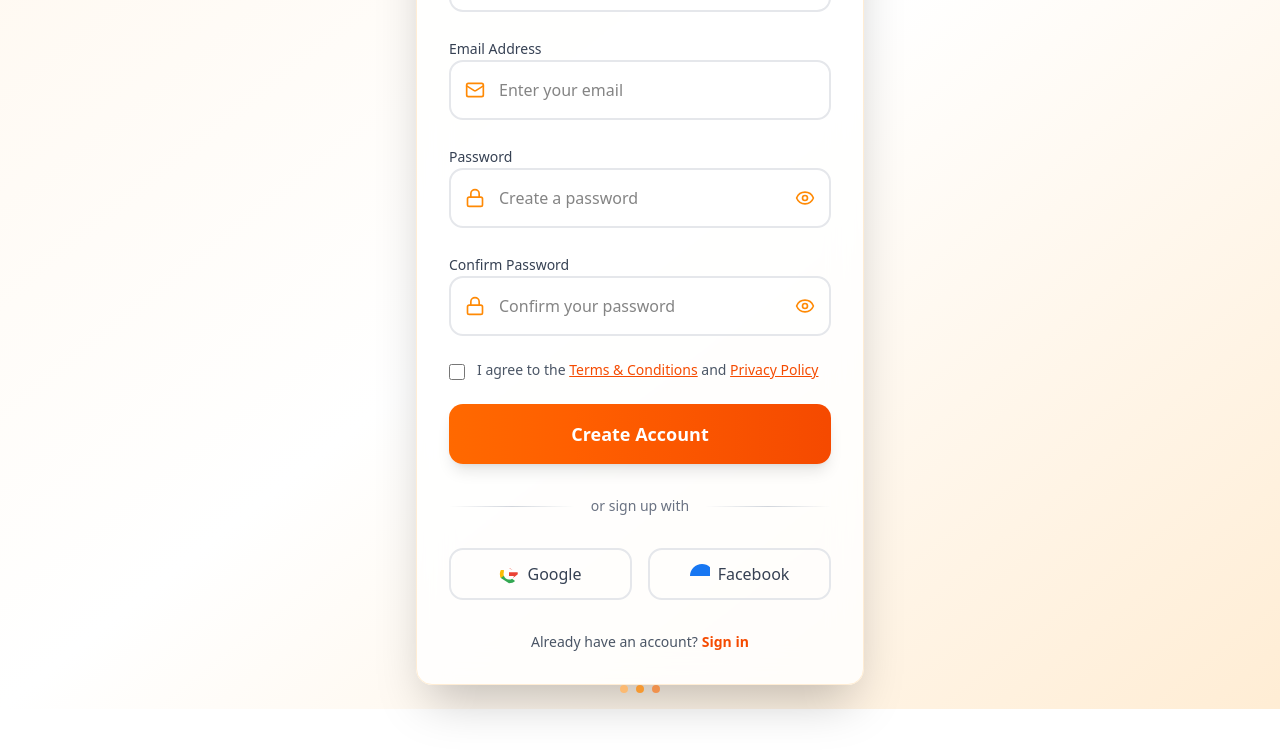
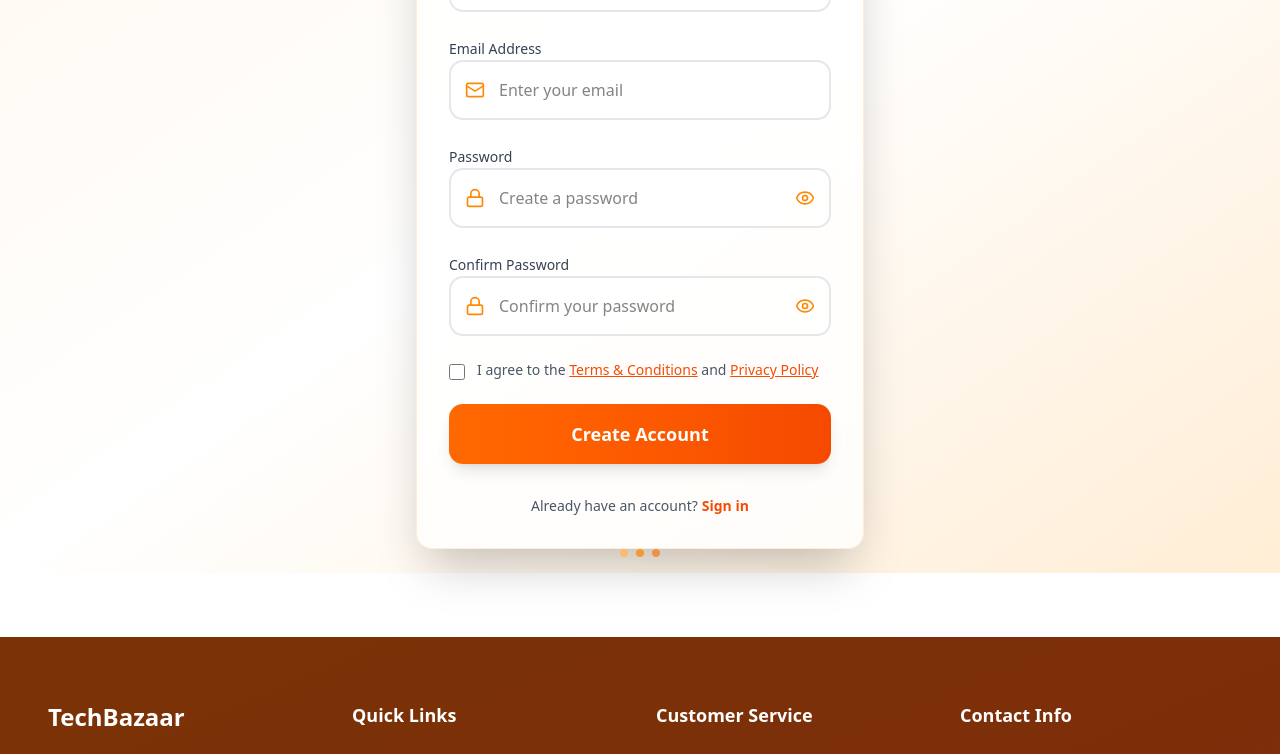
Before and after one commit to tejashcodes24/E-commerce, a React (Vite) app: page /register in a window 1280 px wide. Shown: the part 374-1128 px from the top of the page. Built offline with nearby package versions, Linux system fonts and the light colour scheme.

Commit message:
feat: remove social login options from Login and Register components

```diff
--- a/src/pages/Login.jsx
+++ b/src/pages/Login.jsx
@@ -156,51 +156,6 @@ export default function LoginComponent() {
                 </button>
               </div>
 
-              {/* Divider */}
-              <div className="flex items-center my-8">
-                <div className="flex-1 h-px bg-gradient-to-r from-transparent via-gray-300 to-transparent"></div>
-                <span className="px-4 text-gray-500 text-sm">
-                  or continue with
-                </span>
-                <div className="flex-1 h-px bg-gradient-to-r from-transparent via-gray-300 to-transparent"></div>
-              </div>
-
-              {/* Social Login */}
-              <div className="grid grid-cols-2 gap-4">
-                <button className="flex items-center justify-center py-3 px-4 border-2 border-gray-200 rounded-xl hover:border-orange-200 hover:bg-orange-50 transition-all duration-300 group">
-                  <svg className="w-5 h-5 mr-2" viewBox="0 0 24 24">
-                    <path
-                      fill="#EA4335"
-                      d="M22.56 12.25c0-.78-.07-1.53-.2-2.25H12v4.26h5.92c-.26 1.37-1.04 2.53-2.21 3.31v2.77h3.57c2.08-1.92 3.28-4.74 3.28-8.09z"
-                    />
-                    <path
-                      fill="#34A853"
-                      d="M12 23c2.97 0 5.46-.98 7.28-2.66l-3.57-2.77c-.98.66-2.23 1.06-3.71 1.06-2.86 0-5.29-1.93-6.16-4.53H2.18v2.84C3.99 20.53 7.7 23 12 23z"
-                    />
-                    <path
-                      fill="#FBBC05"
-                      d="M5.84 14.09c-.22-.66-.35-1.36-.35-2.09s.13-1.43.35-2.09V7.07H2.18C1.43 8.55 1 10.22 1 12s.43 3.45 1.18 4.93l2.85-2.22.81-.62z"
-                    />
-                    <path
-                      fill="#EA4335"
-                      d="M12 5.38c1.62 0 3.06.56 4.21 1.64l3.15-3.15C17.45 2.09 14.97 1 12 1 7.7 1 3.99 3.47 2.18 7.07l3.66 2.84c.87-2.6 3.3-4.53 6.16-4.53z"
-                    />
-                  </svg>
-                  <span className="text-gray-700 font-medium">Google</span>
-                </button>
-
-                <button className="flex items-center justify-center py-3 px-4 border-2 border-gray-200 rounded-xl hover:border-orange-200 hover:bg-orange-50 transition-all duration-300 group">
-                  <svg
-                    className="w-5 h-5 mr-2"
-                    fill="#1877F2"
-                    viewBox="0 0 24 24"
-                  >
-                    <path d="M24 12.073c0-6.627-5.373-12-12-12s-12 5.373-12 12c0 5.99 4.388 10.954 10.125 11.854v-8.385H7.078v-3.47h3.047V9.43c0-3.007 1.792-4.669 4.533-4.669 1.312 0 2.686.235 2.686.235v2.953H15.83c-1.491 0-1.956.925-1.956 1.874v2.25h3.328l-.532 3.47h-2.796v8.385C19.612 23.027 24 18.062 24 12.073z" />
-                  </svg>
-                  <span className="text-gray-700 font-medium">Facebook</span>
-                </button>
-              </div>
-
               {/* Footer */}
               <p className="text-center text-gray-600 text-sm mt-8">
                 Don't have an account?
--- a/src/pages/Register.jsx
+++ b/src/pages/Register.jsx
@@ -237,51 +237,6 @@ export default function RegisterComponent() {
                 </button>
               </div>
 
-              {/* Divider */}
-              <div className="flex items-center my-8">
-                <div className="flex-1 h-px bg-gradient-to-r from-transparent via-gray-300 to-transparent"></div>
-                <span className="px-4 text-gray-500 text-sm">
-                  or sign up with
-                </span>
-                <div className="flex-1 h-px bg-gradient-to-r from-transparent via-gray-300 to-transparent"></div>
-              </div>
-
-              {/* Social Registration */}
-              <div className="grid grid-cols-2 gap-4">
-                <button className="flex items-center justify-center py-3 px-4 border-2 border-gray-200 rounded-xl hover:border-orange-200 hover:bg-orange-50 transition-all duration-300 group">
-                  <svg className="w-5 h-5 mr-2" viewBox="0 0 24 24">
-                    <path
-                      fill="#EA4335"
-                      d="M22.56 12.25c0-.78-.07-1.53-.2-2.25H12v4.26h5.92c-.26 1.37-1.04 2.53-2.21 3.31v极2.77h极3.57c2.08-1.92 3.28-4.74 3.28-8.09z"
-                    />
-                    <path
-                      fill="#34A853"
-                      d="M12 23c2.97 0 5.46-.98 7.28-2.66l-3.57-2.77c-.98.66-2.23 1.06-3.71 1.06-2.86 0-5.29-1.93-6.16-4.53H2.18v2.84C3.99 20.53 7.7 23 极12 23z"
-                    />
-                    <path
-                      fill="#FBBC05"
-                      d="M5.84 14.09c-.22-.66-.35-1.36-.35-2.09s.13-1.43.35-2.09V7.07H2.18C1.43 8.55 1 10.22 1 12s.43 3.45 1.18 4.93l2.85-2.22.81-.62z"
-                    />
-                    <path
-                      fill="#EA4335"
-                      d="M12 5.38c1.62 0 3.06.56 4.21 1.64l3.15-极3.15C17.45 2.09 14.97 1 12 1 7.7 1 3.99 3.47 2.18 7.07l3.66 2.84c.87-2.6 3.3-4.53 6.16-4.53极z"
-                    />
-                  </svg>
-                  <span className="text-gray-700 font-medium">Google</span>
-                </button>
-
-                <button className="flex items-center justify-center py极3 px-4 border-2 border-gray-200 rounded-xl hover:border-orange-200 hover:bg-orange-50 transition-all duration-300 group">
-                  <svg
-                    className="w-5 h-5 mr-2"
-                    fill="#1877F2"
-                    viewBox="极0 0 24 24"
-                  >
-                    <path d="M24 12.073c0-6.627-5.373-12-12-12s-12 5.373-12 12c极0 5.99 4.388 10.954 10.125 11.854v-8.385H7.078v-3.47h3.047V9.43c0-3.007 1.792-4.669 4.533-4.669 1.312 0 2.686.235 2.686.235v2.953H15.83c-1.491 0-1.956.925-1.956 1.874v2.25h3.328l-.532 3.47h-2.796v8.385C19.612 23.027 24 18.062 24 12.073z" />
-                  </svg>
-                  <span className="text-gray-700 font-medium">Facebook</span>
-                </button>
-              </div>
-
               {/* Footer */}
               <p className="text-center text-gray-600 text-sm mt-8">
                 Already have an account?
```
